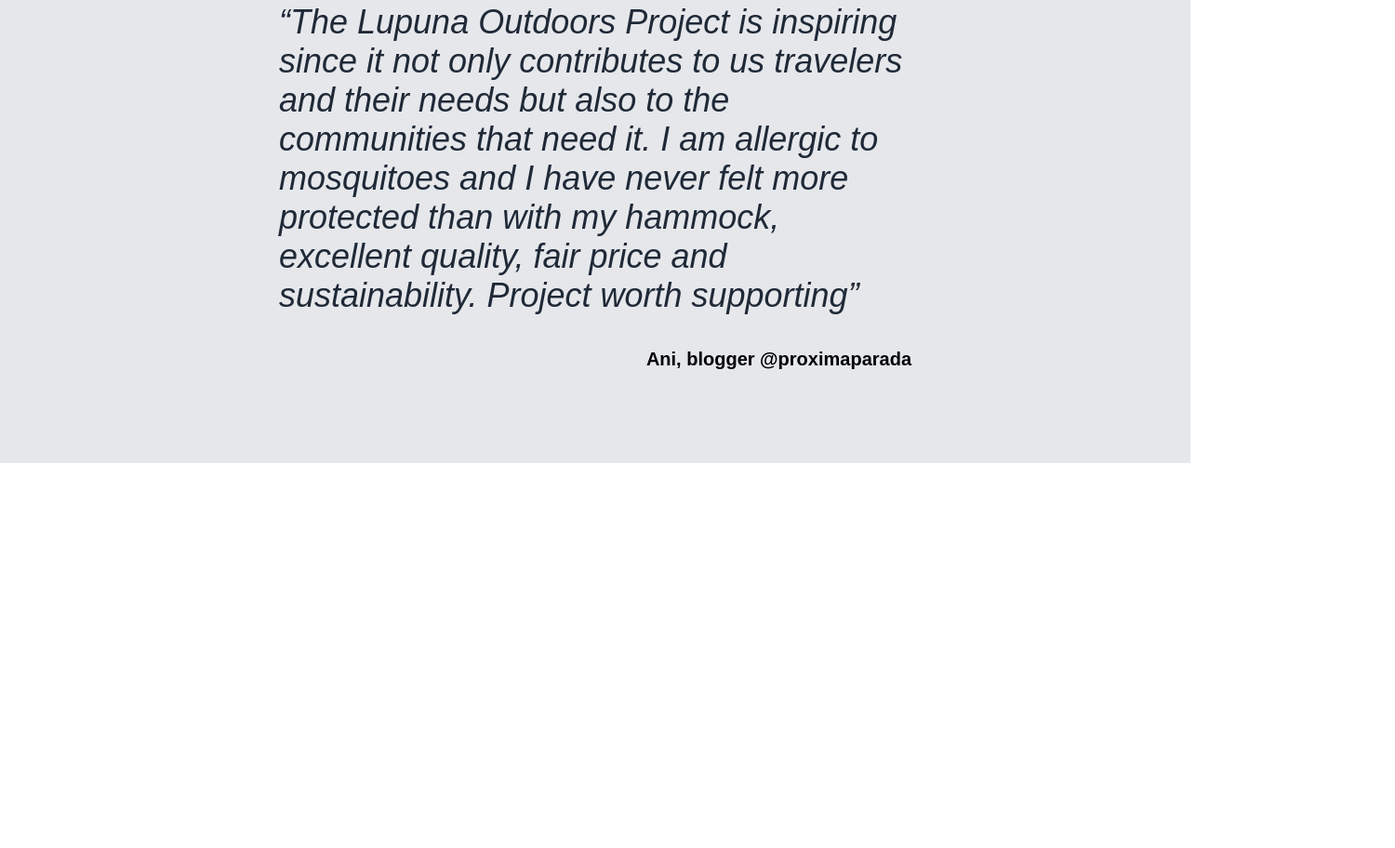
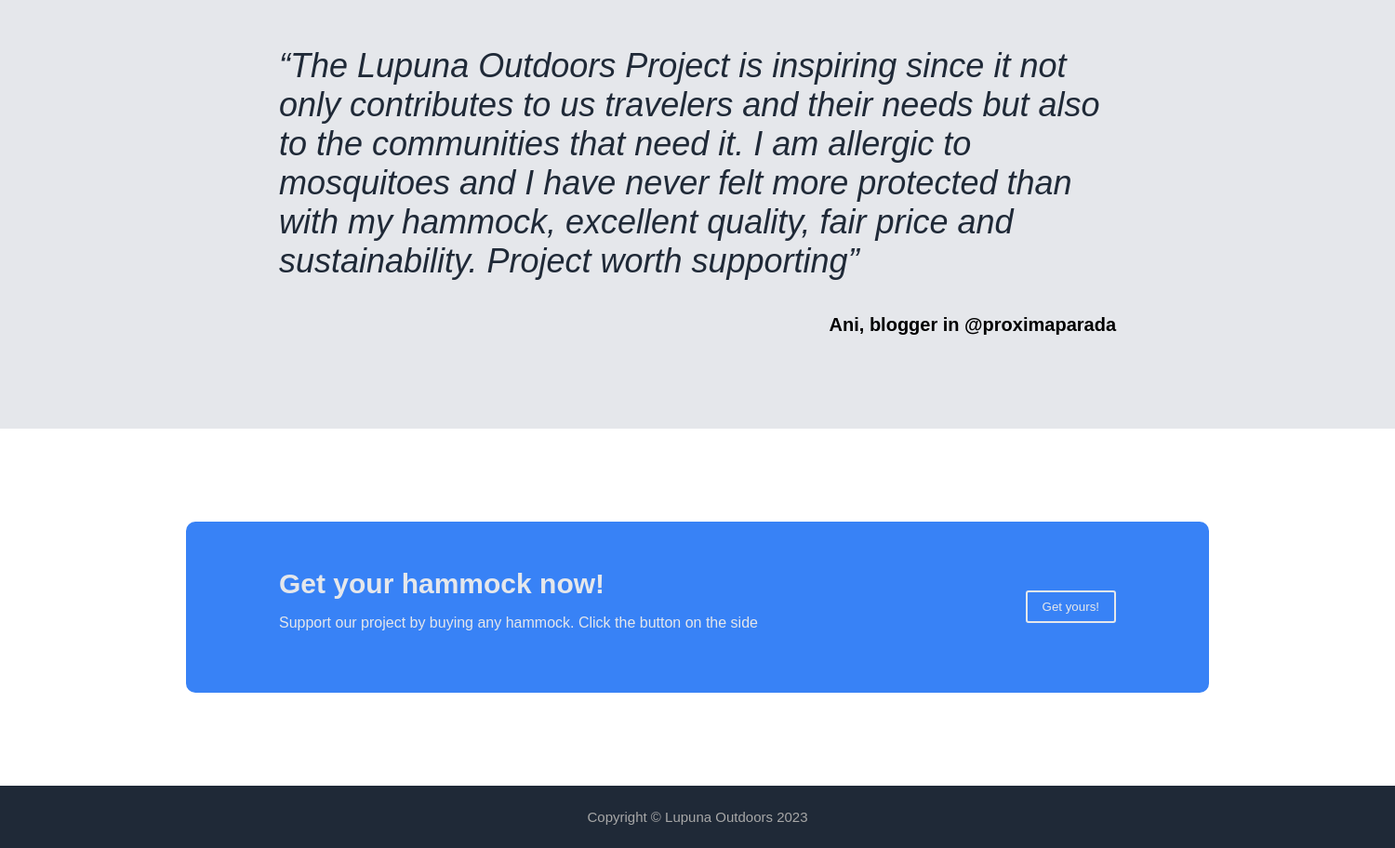
Before and after one commit to Jocaral/landing-page, a plain HTML site: page index.html in a window 1280 px wide. Shown: the part 1413-2325 px from the top of the page at 93% size, 1500 px wide, since content can reach past the window. Before the commit the page ends 1911 px from the top, so only its background shows below. Drawn offline with Linux system fonts and the light colour scheme.

Commit message:
Landing page with all sections completed

```diff
--- a/index.html
+++ b/index.html
@@ -54,22 +54,35 @@
             </div>
             <div class="box">
                 <img src="images/box-3-three-point-hammock.jpg">
-                <div class="text-box1"> Ultralight Nylon Hammock, perfect for short adventures in the woods </div>
+                <div class="text-box1"> New design for ultralight 3 point hammock. The best way to balnce in the woods with friends </div>
             </div>
             <div class="box">
                 <img src="images/box-4-tarp.jpg">
-                <div class="text-box1"> Ultralight Nylon Hammock, perfect for short adventures in the woods </div>
+                <div class="text-box1"> The indispensable equipment for any hammock camping in the woods. </div>
             </div>
         </div>
      </div>
 
     <div class="quote">
         <h3>“The Lupuna Outdoors Project is inspiring since it not only contributes to us travelers and their needs but also to the communities that need it. I am allergic to mosquitoes and I have never felt more protected than with my hammock, excellent quality, fair price and sustainability. Project worth supporting”</h3>
-        <div class="signature"> Ani, blogger @proximaparada</div>
+        <div class="signature"> Ani, blogger in @proximaparada</div>
     </div>
 
+    <div class="cta">
+        <div class="cta-box">
+            <div class="cta-box-text">
+            <h4>Get your hammock now!</h4>
+            <p>Support our project by buying any hammock. Click the button on the side </p>
+        </div>
+            <div class="cta-box-button">
+            <button>Get yours!</button>
+        </div>
+        </div>
+
+        </div>
+
     <div class="footer">
-
+        <p> Copyright © Lupuna Outdoors 2023</p>
 
 
     </div>
--- a/style.css
+++ b/style.css
@@ -3,6 +3,7 @@ body {
     flex-direction: column;
     font-family: sans-serif;
     margin: 0;
+    min-width: 1500px;
 }
 
 .header {
@@ -17,12 +18,13 @@ body {
 .header-up {
     display: flex;
     justify-content: space-between;
-    color: #969696;
+    color: #e80b0b;
+    flex-shrink: 20%;
 }
 
 .header-down {
     display: flex;
-    color: #969696;
+    color:#a7a7a7;
     gap: 100px;
     padding-top: 50px;
     padding-bottom: 100px;
@@ -46,16 +48,16 @@ body {
     font-size: 18px;
     align-items: center;
 }
+a {
+    color: #a7a7a7;
+    text-decoration: none;
+}
 
 ul {
     display: flex;
     gap: 60px;
     list-style-type: none;
-}
-
-a {
-    color: #E5E7EB;
-    text-decoration: none;
+    color:#a7a7a7;
 }
 
 h1 {
@@ -102,7 +104,7 @@ h2 {
 }
 
 .info {
-    padding: 0 200px 100px
+    padding: 10px 200px 100px
 
 }
 .box {
@@ -122,7 +124,7 @@ h2 {
 
 .quote {
     background-color: #E5E7EB;
-    padding: 100px 200px 100px
+    padding: 100px 200px 100px;
 }
 
 h3 {
@@ -139,3 +141,41 @@ h3 {
     font-size: 20px;
     padding: 0 100px;
 }
+
+.cta {
+    display: flex;
+    color: #E5E7EB;
+    padding: 100px 200px 100px;
+    justify-content: center;
+}
+
+.cta-box {
+    display: flex;
+    justify-content: space-between;
+    flex: auto;
+    align-items: center;
+    gap: 50px;
+    background-color: #3882F6;
+    padding: 50px 100px 50px;
+    border-radius: 10px;
+}
+.cta button {
+    color: #E5E7EB;
+    padding:8px 16px;
+    border: solid 2px #E5E7EB;
+    border-radius: 3px;
+    background-color: #3882F6;
+}
+
+h4 {
+    font-size: 30px ;
+    margin: 0;
+}
+
+.footer {
+    background-color: #1F2937;
+    color:#a7a7a7;
+    text-align: center;
+    font-size: 15px;
+    padding: 10px 0;
+}
```
